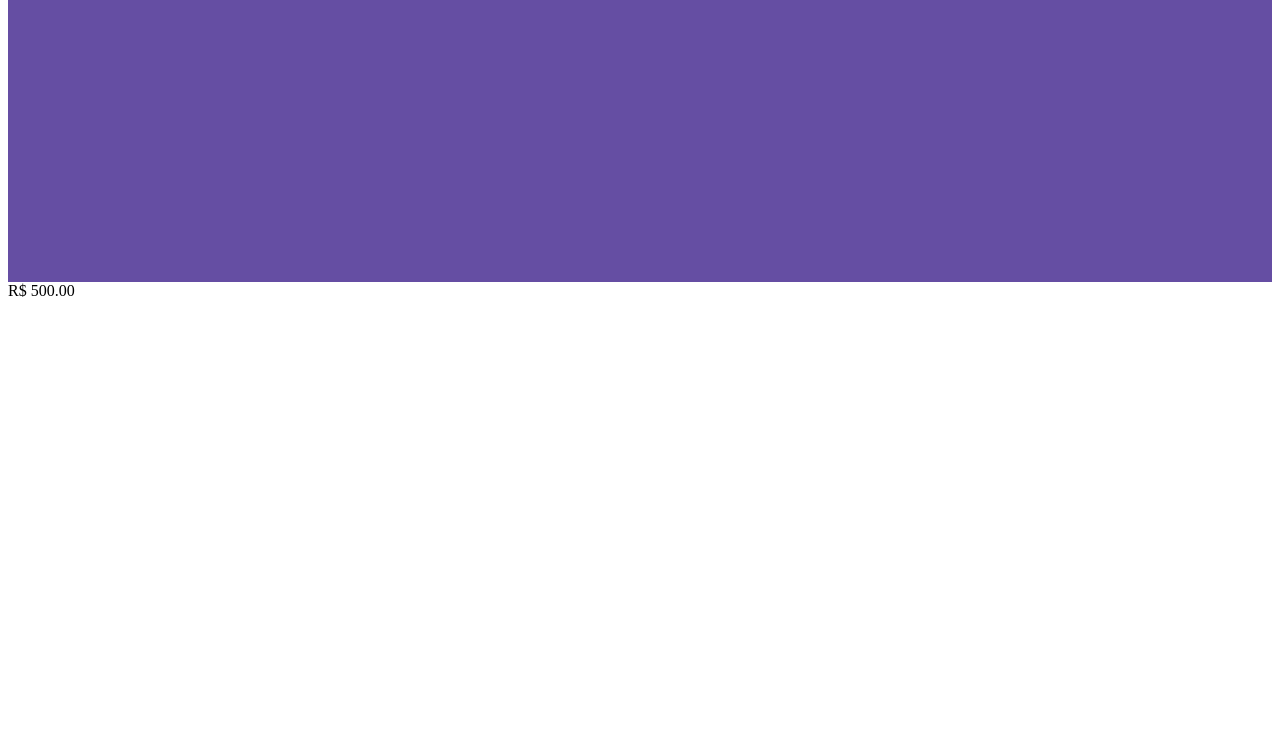
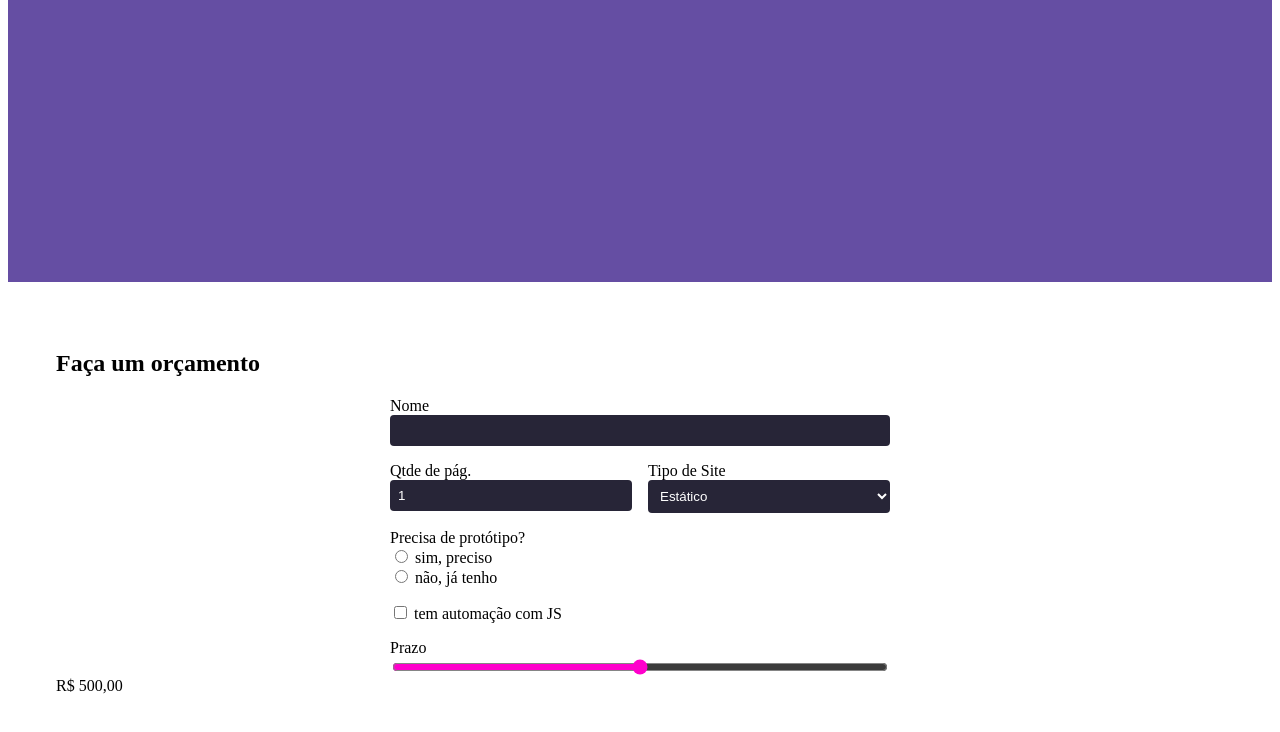
Before and after one commit to Wandering-Dreamer/portfolio-3ecr, a plain HTML site: page index.html in a window 1280 px wide. Shown: the part 2246-2978 px from the top of the page. Before the commit the page ends 2554 px from the top, so only its background shows below. Drawn offline with Linux system fonts and the light colour scheme.

Commit message:
update labels 0.5

```diff
--- a/assets/css/style.css
+++ b/assets/css/style.css
@@ -94,3 +94,43 @@ h1{
 .card:hover .image{
     opacity: 0.5;
 }
+
+#secao-orcamento{
+    height: 100vh;
+    padding: 3rem;
+}
+
+#secao-orcamento form{
+    display: grid;
+    gap: 1rem;
+    grid-template-columns: repeat(2, 1fr);
+    max-width: 500px;
+    margin: 0 auto;
+}
+
+.campo {
+    display: flex;
+    flex-direction: column;
+}
+
+.linha {
+    grid-column: 1 / 3;
+}
+
+input[type=text],
+input[type=number],
+select
+{
+    background-color: #272537;
+    color: white;
+    border-radius: .25rem;
+    border: 0;
+    padding: .5rem;
+}
+
+
+input[type=radio],
+input[type=checkbox],
+input[type=range]{
+    accent-color: #F0C;
+}
--- a/index.html
+++ b/index.html
@@ -26,7 +26,8 @@
     <ul>
         <li class="card">
             <div class="image">
-                <img src="https://plus.unsplash.com/premium_photo-1683120974913-1ef17fdec2a8?w=400&auto=format&fit=crop&q=60&ixlib=rb-4.0.3&ixid=M3wxMjA3fDB8MHxzZWFyY2h8MXx8YXJ0aWZpY2lhbCUyMGludGVsbGlnZW5jZXxlbnwwfDF8MHx8fDA%3D" alt="">
+                <img src="https://plus.unsplash.com/premium_photo-1683120974913-1ef17fdec2a8?w=400&auto=format&fit=crop&q=60&ixlib=rb-4.0.3&ixid=M3wxMjA3fDB8MHxzZWFyY2h8MXx8YXJ0aWZpY2lhbCUyMGludGVsbGlnZW5jZXxlbnwwfDF8MHx8fDA%3D"
+                alt="Foto de uma placa mãe com o centro brilhante">
             </div>
             <div class="texto">
                 <h3>Título do Projeto</h3>
@@ -35,7 +36,8 @@
         </li>
         <li class="card">
             <div class="image">
-                <img src="https://plus.unsplash.com/premium_photo-1683120974913-1ef17fdec2a8?w=400&auto=format&fit=crop&q=60&ixlib=rb-4.0.3&ixid=M3wxMjA3fDB8MHxzZWFyY2h8MXx8YXJ0aWZpY2lhbCUyMGludGVsbGlnZW5jZXxlbnwwfDF8MHx8fDA%3D" alt="">
+                <img src="https://images.unsplash.com/photo-1581090464777-f3220bbe1b8b?q=80&w=1974&auto=format&fit=crop&ixlib=rb-4.0.3&ixid=M3wxMjA3fDB8MHxwaG90by1wYWdlfHx8fGVufDB8fHx8fA%3D%3D"
+                alt="Foto de uma mão robótica">
             </div>
             <div class="texto">
                 <h3>Título do Projeto</h3>
@@ -44,7 +46,8 @@
         </li>
         <li class="card">
             <div class="image">
-                <img src="https://plus.unsplash.com/premium_photo-1683120974913-1ef17fdec2a8?w=400&auto=format&fit=crop&q=60&ixlib=rb-4.0.3&ixid=M3wxMjA3fDB8MHxzZWFyY2h8MXx8YXJ0aWZpY2lhbCUyMGludGVsbGlnZW5jZXxlbnwwfDF8MHx8fDA%3D" alt="">
+                <img src="https://plus.unsplash.com/premium_photo-1673709635882-3bd099a72359?q=80&w=1974&auto=format&fit=crop&ixlib=rb-4.0.3&ixid=M3wxMjA3fDB8MHxwaG90by1wYWdlfHx8fGVufDB8fHx8fA%3D%3D"
+                alt="Foto de uma placa mãe vertical">
             </div>
             <div class="texto">
                 <h3>Título do Projeto</h3>
@@ -54,7 +57,54 @@
     </ul>
 </section>
 
-<span id="orcamento">R$ 500.00</span>
+<section id="secao-orcamento">
+    <h2>Faça um orçamento</h2>
+
+    <form action="">
+        <div class="campo linha">
+            <label for="nome">Nome</label>
+            <input type="text" id="nome">
+        </div>
+
+        <div class="campo">
+            <label for="qtde">Qtde de pág.</label>
+            <input type="number" id="qtde" min="1" value="1">
+        </div>
+
+        <div class="campo">
+            <label for="tipo">Tipo de Site</label>
+            <select name="tipo" id="tipo">
+                <option value="1">Estático</option>
+                <option value="2">Dinâmico</option>
+            </select>
+        </div>
+
+        <div class="campo linha">
+            <label for="">Precisa de protótipo?</label>
+            <div>
+                <input name="prototipo" type="radio" id="prototipo_sim">
+                <label for="prototipo_sim">sim, preciso</label>
+            </div>
+            <div>
+                <input name="prototipo" type="radio" id="prototipo_nao">
+                <label for="prototipo_nao">não, já tenho</label>
+            </div>
+        </div>
+
+        <div class="linha">
+            <input type="checkbox" id="js">
+            <label for="js">tem automação com JS</label>
+        </div>
+
+        <div class="campo linha">
+            <label for="prazo">Prazo</label>
+            <input type="range">
+        </div>
+
+    </form>
+
+    <span id="orcamento">R$ 500,00</span>
+</section>
 
 </body>
 </html>
```
